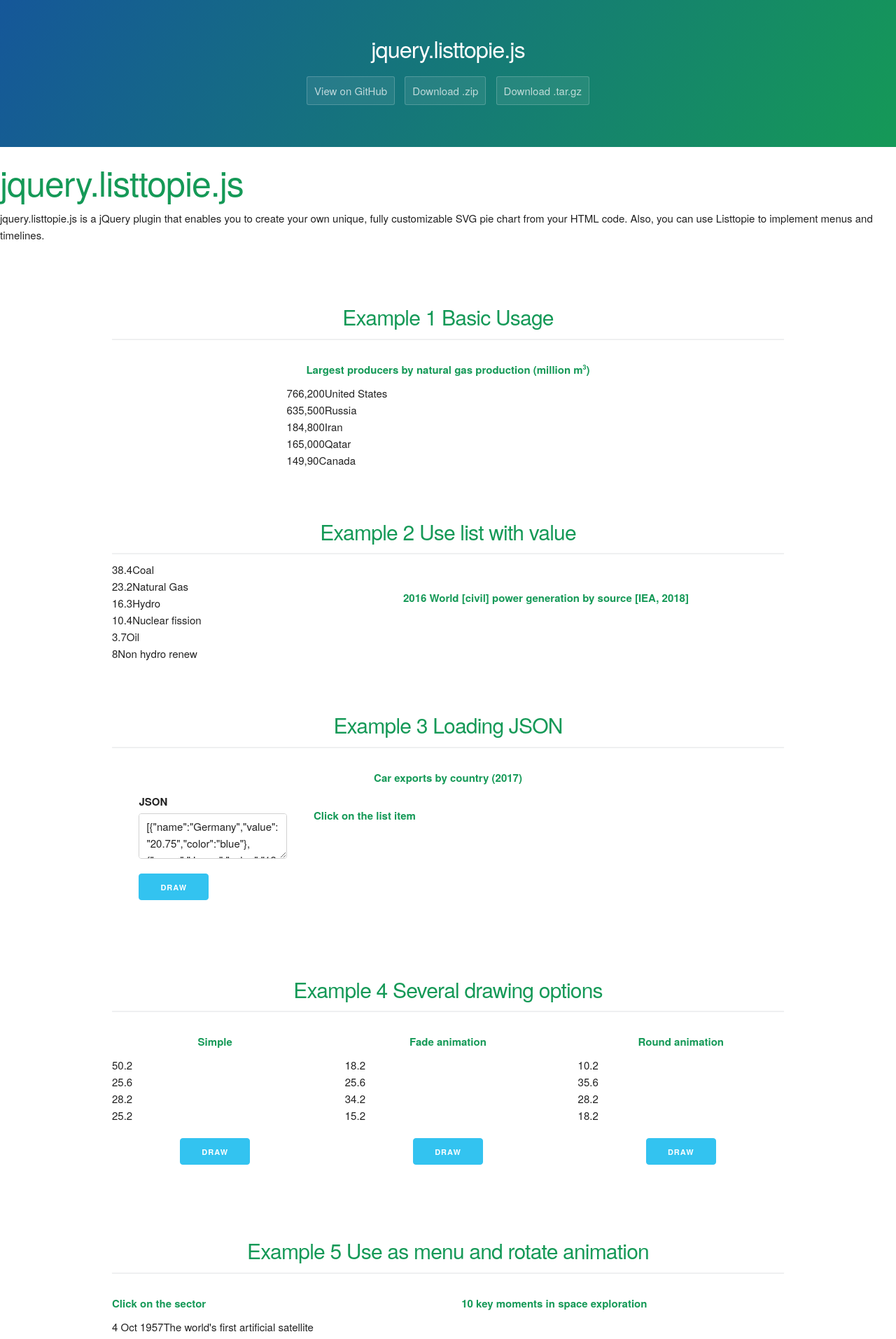
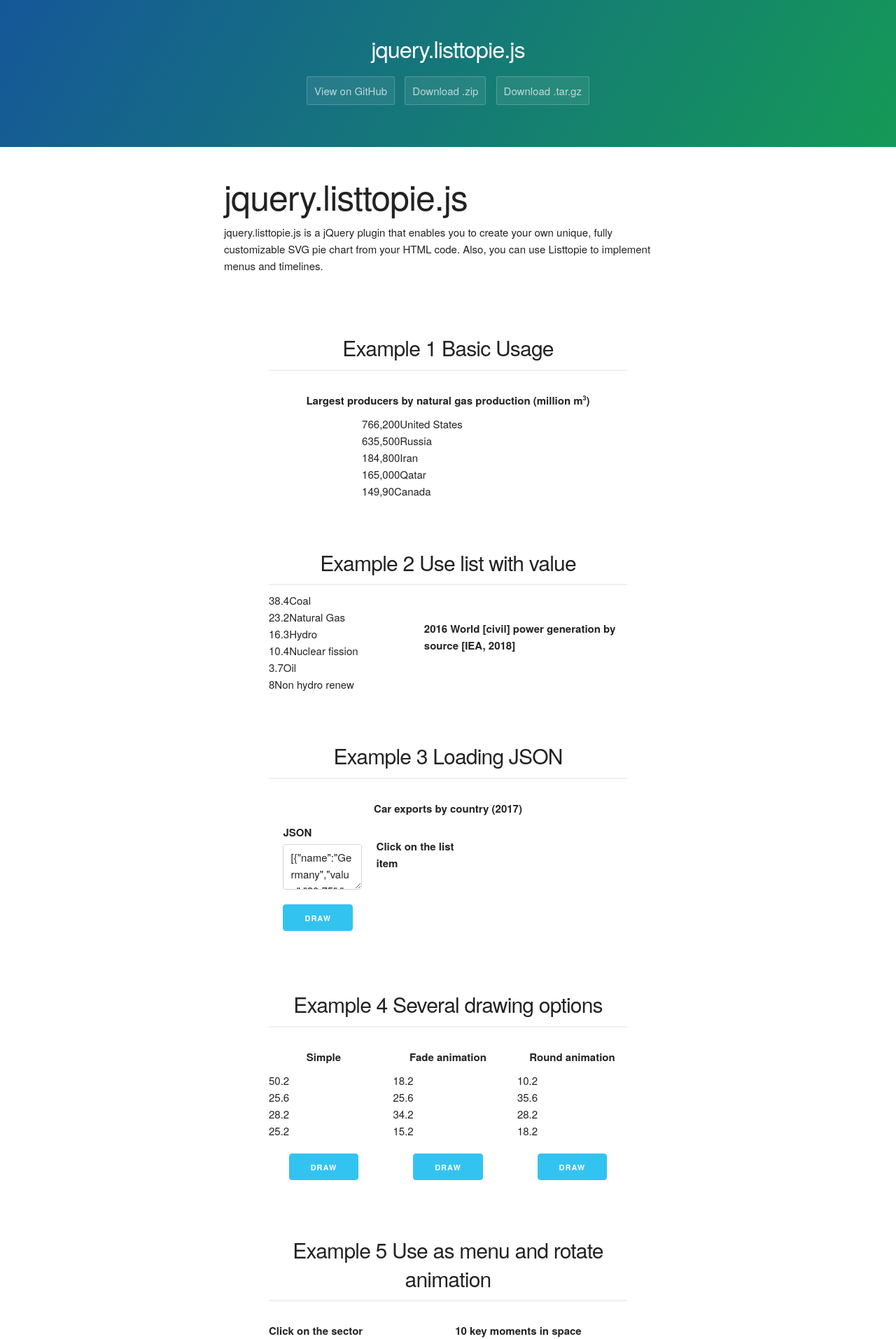
Before and after one commit to dkdevru/jquery.listtopie.js, a Jekyll site: the page built from index.html, in a window 1280 px wide. Shown: the top 1913 px of the page at 70% size. Built offline with Jekyll 4.4.1, drawn with Linux system fonts in a browser that asks for light colours; nearby versions of some CDN libraries; library files that are not in the unit come from our copies.

Commit message:
edit css

```diff
--- a/css/cayman.css
+++ b/css/cayman.css
@@ -156,11 +156,11 @@
 
 .main-content { word-wrap: break-word; }
 .main-content :first-child { /*margin-top: 0;*/ }
-/*@media screen and (min-width: 64em) { .main-content { max-width: 64rem; padding: 2rem 6rem; margin: 0 auto; font-size: 1.1rem; } }
-@media screen and (min-width: 42em) and (max-width: 64em) { .main-content { padding: 2rem 4rem; font-size: 1.1rem; } }
-@media screen and (max-width: 42em) { .main-content { padding: 2rem 1rem; font-size: 1rem; } }*/
+@media screen and (min-width: 64em) { .main-content { max-width: 64rem; padding: 2rem 0rem; margin: 0 auto; } }
+@media screen and (min-width: 42em) and (max-width: 64em) { .main-content { padding: 2rem 0rem; } }
+@media screen and (max-width: 42em) { .main-content { padding: 2rem 0rem;} }
 .main-content img { max-width: 100%; }
-.main-content h1, .main-content h2, .main-content h3, .main-content h4, .main-content h5, .main-content h6 { margin-top: 2rem; margin-bottom: 1rem; font-weight: normal; color: #159957; }
+.main-content h1, .main-content h2, .main-content h3, .main-content h4, .main-content h5, .main-content h6 { margin-top: 2rem; margin-bottom: 1rem; font-weight: normal; }
 .main-content p { margin-bottom: 1em; }
 .main-content code { padding: 2px 4px; font-family: Consolas, "Liberation Mono", Menlo, Courier, monospace; font-size: 0.9rem; color: #567482; background-color: #f3f6fa; border-radius: 0.3rem; }
 .main-content pre { padding: 0.8rem; margin-top: 0; /*margin-bottom: 1rem;*/ font: 1rem Consolas, "Liberation Mono", Menlo, Courier, monospace; color: #567482; word-wrap: normal; background-color: #f3f6fa; border: solid 1px #dce6f0; border-radius: 0.3rem; }
```
